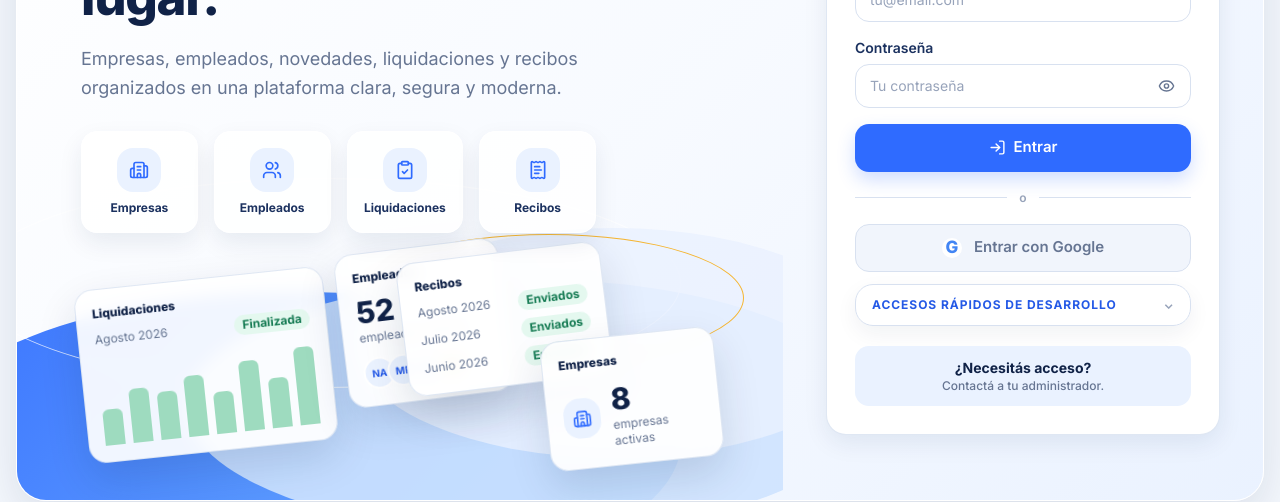
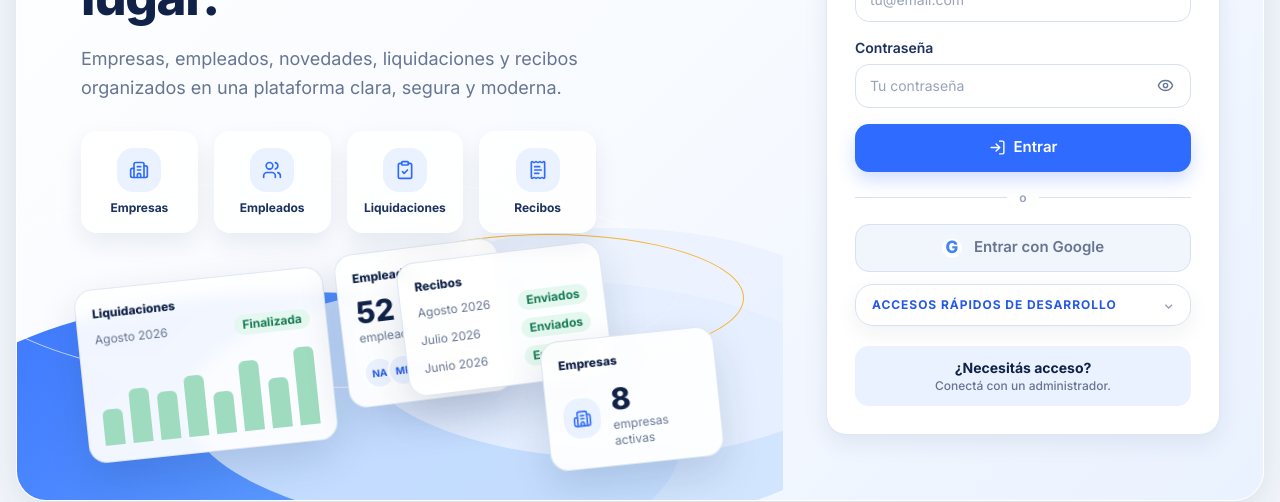
Before and after one commit to sanei1509/cierra, a Next.js app in the folder cierrafe/: page /login in a window 1280 px wide. Shown: the part 283-785 px from the top of the page. Built offline with nearby package versions, Linux system fonts and the light colour scheme.

Commit message:
Fix login password reveal and access link

```diff
--- a/cierrafe/src/app/login/login-form.tsx
+++ b/cierrafe/src/app/login/login-form.tsx
@@ -1,7 +1,7 @@
 "use client";
 
 import { useActionState, useState } from "react";
-import { Building2, BriefcaseBusiness, Eye, LogIn, ShieldCheck, UserCog, UserRound } from "lucide-react";
+import { Building2, BriefcaseBusiness, Eye, EyeOff, LogIn, ShieldCheck, UserCog, UserRound } from "lucide-react";
 import { iniciarSesion, type LoginState } from "./actions";
 import { Boton } from "@/components/ui";
 import { ACCESOS_DESARROLLO, type DevAccess, type DevAccessId } from "@/lib/dev-session";
@@ -72,6 +72,7 @@ export function LoginForm({ mostrarAccesosDesarrollo = false, devPassword = "Cie
   const [state, action, pending] = useActionState(iniciarSesion, inicial);
   const [email, setEmail] = useState(state.email);
   const [password, setPassword] = useState("");
+  const [mostrarPassword, setMostrarPassword] = useState(false);
 
   return (
     <div className="space-y-3">
@@ -83,8 +84,16 @@ export function LoginForm({ mostrarAccesosDesarrollo = false, devPassword = "Cie
         <label className="block">
           <span className="mb-1.5 block text-sm font-semibold text-[#1B315F]">Contraseña</span>
           <span className="relative block">
-            <input name="password" type="password" autoComplete="current-password" value={password} onChange={(e) => setPassword(e.target.value)} required className={`${loginInputCls} pr-11`} placeholder="Tu contraseña" />
-            <Eye size={17} className="pointer-events-none absolute right-4 top-1/2 -translate-y-1/2 text-[#667592]" aria-hidden />
+            <input name="password" type={mostrarPassword ? "text" : "password"} autoComplete="current-password" value={password} onChange={(e) => setPassword(e.target.value)} required className={`${loginInputCls} pr-11`} placeholder="Tu contraseña" />
+            <button
+              type="button"
+              className="absolute right-2.5 top-1/2 flex size-8 -translate-y-1/2 items-center justify-center rounded-lg text-[#667592] transition-colors hover:bg-[#EAF2FF] hover:text-[#2459E6] focus:outline-none focus:ring-2 focus:ring-[#2F6BFF]/25"
+              aria-label={mostrarPassword ? "Ocultar contraseña" : "Mostrar contraseña"}
+              aria-pressed={mostrarPassword}
+              onClick={() => setMostrarPassword((actual) => !actual)}
+            >
+              {mostrarPassword ? <EyeOff size={17} aria-hidden /> : <Eye size={17} aria-hidden />}
+            </button>
           </span>
         </label>
         {state.error && <p className="rounded-[14px] border border-[#E25555]/30 bg-[#FDE7E7] px-3 py-2 text-sm font-semibold text-[#B43232]">{state.error}</p>}
--- a/cierrafe/src/app/login/page.tsx
+++ b/cierrafe/src/app/login/page.tsx
@@ -114,10 +114,15 @@ export default function LoginPage() {
               <div className="mt-6">
                 <LoginForm mostrarAccesosDesarrollo={mostrarAccesosDesarrollo} devPassword={mostrarAccesosDesarrollo ? devPassword : ""} />
               </div>
-              <div className="mt-5 rounded-[14px] bg-[#EAF2FF] px-4 py-3 text-center">
+              <a
+                href="https://nmbtech.net"
+                target="_blank"
+                rel="noreferrer"
+                className="mt-5 block rounded-[14px] bg-[#EAF2FF] px-4 py-3 text-center transition-colors hover:bg-[#DCEBFF] focus:outline-none focus:ring-2 focus:ring-[#2F6BFF]/25"
+              >
                 <p className="text-sm font-bold text-[#102247]">¿Necesitás acceso?</p>
-                <p className="text-xs font-medium text-[#667592]">Contactá a tu administrador.</p>
-              </div>
+                <p className="text-xs font-medium text-[#667592]">Conectá con un administrador.</p>
+              </a>
             </Panel>
           </div>
         </section>
```
